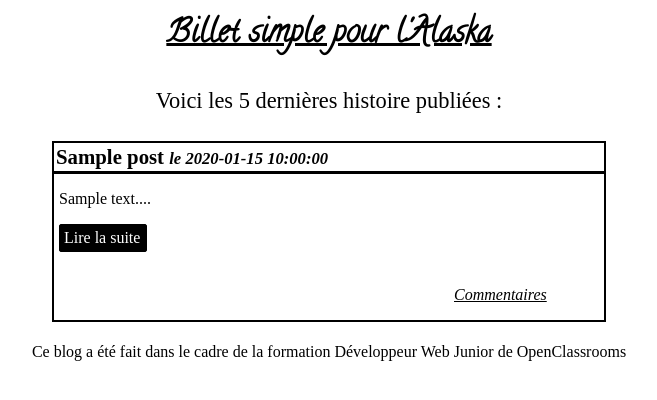
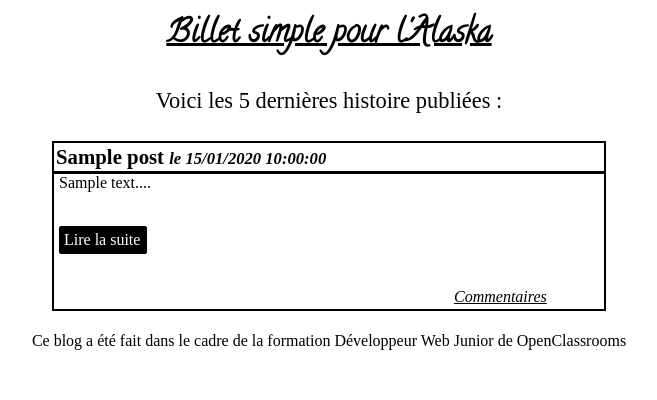
Before and after one commit to AnthonyBulot/OCblog, a PHP site: page / in a window 1280 px wide. Shown: the part 80-480 px from the top of the page, without its empty margins (311-968 px from the left). Run offline with PHP 8.4, Linux system fonts and the light colour scheme; tables that the repository leaves empty or names only in its code hold one stand-in row (values such as "Sample post"); some web fonts are replaced.

Commit message:
Version 16 format date

```diff
--- a/blogv1/OCBlog/css/style.css
+++ b/blogv1/OCBlog/css/style.css
@@ -79,6 +79,7 @@ section
 	width: 550px;
 	border: 2px black solid;
 	margin: 5px;
+	padding-bottom: 3px;
 }
 .titreNews
 {
@@ -203,6 +204,11 @@ section
 	background-color: black;
 	margin: 5px;
 }
+.textContent
+{
+	margin-left: 5px;
+	margin-right: 5px;
+}
 
 /* Formulaire */
 .form
--- a/blogv1/OCBlog/model/Posts.php
+++ b/blogv1/OCBlog/model/Posts.php
@@ -5,13 +5,13 @@ class Posts extends DbConnect
 {
 	public function homePost()
 	{
-    	$req = $this->_db->query('SELECT id, title, content, DATE_FORMAT FROM posts ORDER BY DATE_FORMAT DESC LIMIT 0, 5');
+    	$req = $this->_db->query('SELECT id, title, content, DATE_FORMAT(datefr, \'%d/%m/%Y %H:%i:%s\') AS date_fr FROM posts ORDER BY date_fr DESC LIMIT 0, 5');
     	return $req;
 	}
 
 	public function getPost($postId)
 	{
-    	$post = $this->_db->prepare('SELECT id, title, content, DATE_FORMAT FROM posts WHERE id = ?');
+    	$post = $this->_db->prepare('SELECT id, title, content, DATE_FORMAT(datefr, \'%d/%m/%Y %H:%i:%s\') AS date_fr FROM posts WHERE id = ?');
 		$post->execute(array($postId));
     	return $post;
 	}
@@ -25,12 +25,12 @@ class Posts extends DbConnect
 	}
 
 	public function listPosts($first){
-		$posts= $this->_db->query('SELECT id, title, content, DATE_FORMAT FROM posts ORDER BY DATE_FORMAT DESC LIMIT ' . $first . ', 5');
+		$posts= $this->_db->query('SELECT id, title, content, DATE_FORMAT(datefr, \'%d/%m/%Y %H:%i:%s\') AS date_fr FROM posts ORDER BY date_fr DESC LIMIT ' . $first . ', 5');
 		return $posts;
 	}
 
 	public function lastPost(){
-		$posts= $this->_db->query('SELECT id, title, content, DATE_FORMAT FROM posts ORDER BY DATE_FORMAT DESC LIMIT 0, 1');
+		$posts= $this->_db->query('SELECT id, title, content, DATE_FORMAT(datefr, \'%d/%m/%Y %H:%i:%s\') AS date_fr FROM posts ORDER BY date_fr DESC LIMIT 0, 1');
 		return $posts->fetch();
 	}
 
@@ -41,7 +41,7 @@ class Posts extends DbConnect
 	}
 
 	public function addPost($title, $post) {
-		$req = $this->_db->prepare('INSERT INTO posts(title, content, DATE_FORMAT) VALUES( :title, :post , NOW())');
+		$req = $this->_db->prepare('INSERT INTO posts(title, content, datefr) VALUES( :title, :post , NOW())');
 		$new = $req->execute(array(
 			'title' => $title,
 			'post' => $post,
--- a/blogv1/OCBlog/view/administrationView.php
+++ b/blogv1/OCBlog/view/administrationView.php
@@ -17,7 +17,7 @@
 <div class="news">
         <h3 class="titreNews">
             <?= htmlspecialchars($data['title']) ?>
-            <em class="dateNews">le <?= $data['DATE_FORMAT'] ?></em>
+            <em class="dateNews">le <?= $data['date_fr'] ?></em>
         </h3>
 
         <p class="textNews">
--- a/blogv1/OCBlog/view/homePostView.php
+++ b/blogv1/OCBlog/view/homePostView.php
@@ -14,11 +14,10 @@ while ($data = $posts->fetch())
     <div class="news">
         <h3 class="titreNews">
             <?= htmlspecialchars($data['title']) ?>
-            <em class="dateNews">le <?= $data['DATE_FORMAT'] ?></em>
+            <em class="dateNews">le <?= $data['date_fr'] ?></em>
         </h3>
 
-        <p class="textNews">
-            <?php echo '' . nl2br($content) . '...'; ?>
+        <?php echo '<div class="textContent">' . nl2br($content) . '...</div>'; ?>
         <br />
         <p class="pSuite"><a class="lienSuite" href="index.php?id=<?= $data['id'] ?>&amp;action=comments">Lire la suite</a></p>
         <br />
@@ -31,7 +30,6 @@ while ($data = $posts->fetch())
         <?php
         }
         ?>
-        </p>
     </div>
 <?php
 } ?>
--- a/blogv1/OCBlog/view/listPostView.php
+++ b/blogv1/OCBlog/view/listPostView.php
@@ -14,11 +14,11 @@ while ($data = $posts->fetch())
     <div class="news">
         <h3 class="titreNews">
             <?= htmlspecialchars($data['title']) ?>
-            <em class="dateNews">le <?= $data['DATE_FORMAT'] ?></em>
+            <em class="dateNews">le <?= $data['date_fr'] ?></em>
         </h3>
 
         <p class="textNews">
-            <?php echo '' . nl2br($content) . '...'; ?>
+            <?php echo '<div class="textContent">' . nl2br($content) . '...</div>'; ?>
             <br />
             <p class="pSuite"><a href="index.php?id=<?= $data['id'] ?>&amp;action=comments" class="lienSuite">Lire la suite</a></p>
             <br/>
--- a/blogv1/OCBlog/view/postView.php
+++ b/blogv1/OCBlog/view/postView.php
@@ -7,11 +7,11 @@
         <div class="news">
             <h3 class="titreNews">
                 <?= htmlspecialchars($data['title']) ?>
-                <em class="dateNews">le <?= $data['DATE_FORMAT'] ?></em>
+                <em class="dateNews">le <?= $data['date_fr'] ?></em>
             </h3>
 
             <p class="textNews">
-                <?= nl2br($data['content']) ?>
+                <div class="textContent"><?= nl2br($data['content']) ?></div>
                 <br />
                 <?php if (isset($_SESSION['password'])){
                 ?>
```
Lines whose indentation alone changed are shown as unchanged.
